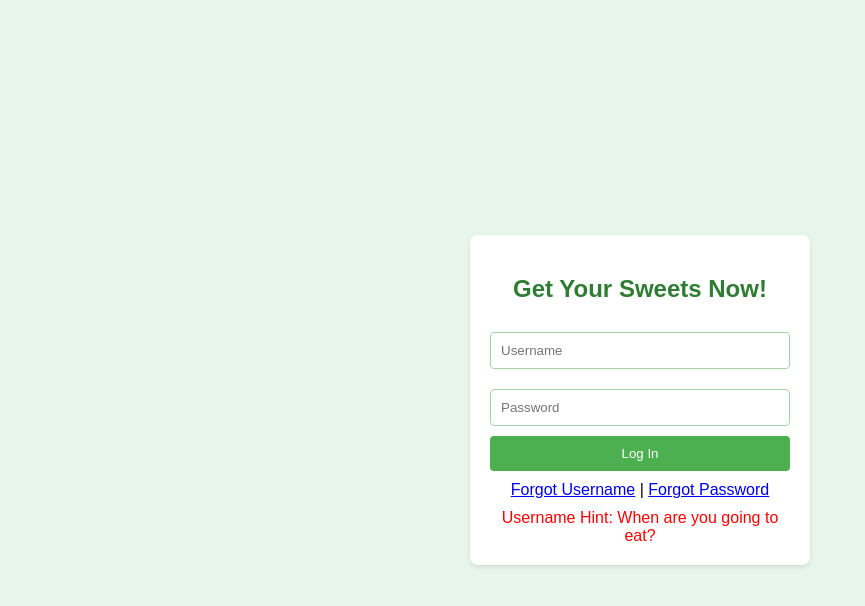
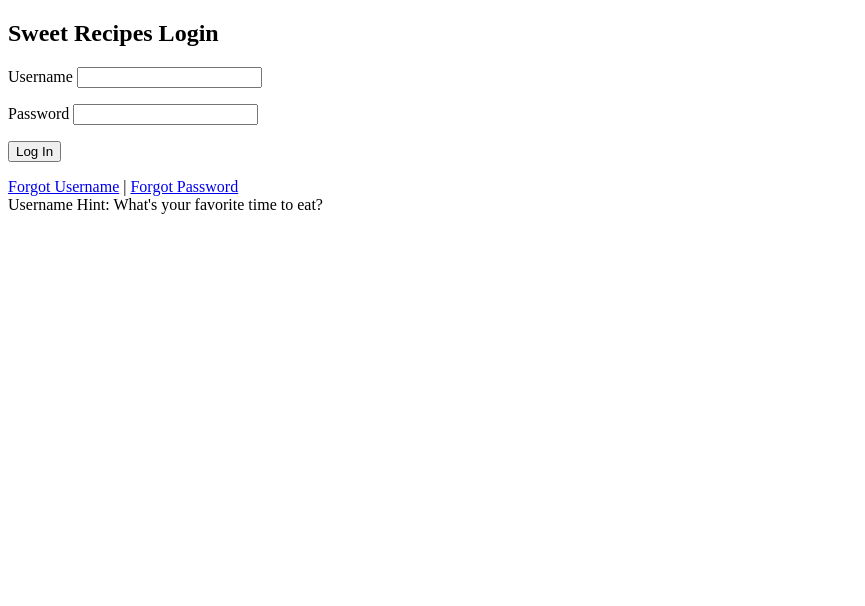
Before and after one commit to Lior2202/SweetRecipes, a plain HTML site: page index.html in a window 1280 px wide. Both pictures are taken after a click on the link "Forgot Username". Shown: the whole page, without its empty margins (0-865 px from the left). Drawn offline with Linux system fonts and the light colour scheme.

Commit message:
Update index.html

```diff
--- a/index.html
+++ b/index.html
@@ -5,64 +5,24 @@
     <meta name="viewport" content="width=device-width, initial-scale=1.0">
     <title>Sweet Recipes Login</title>
     <style>
-        body {
-            font-family: Arial, sans-serif;
-            background-color: #e8f5e9;
-            display: flex;
-            justify-content: center;
-            align-items: center;
-            height: 100vh;
-            margin: 0;
-        }
-        .login-container {
-            background-color: white;
-            padding: 20px;
-            border-radius: 8px;
-            box-shadow: 0 2px 4px rgba(0,0,0,0.1);
-            width: 300px;
-        }
-        h2 {
-            text-align: center;
-            color: #2e7d32;
-        }
-        input {
-            width: 100%;
-            padding: 10px;
-            margin: 10px 0;
-            border: 1px solid #a5d6a7;
-            border-radius: 4px;
-            box-sizing: border-box;
-        }
-        button {
-            width: 100%;
-            padding: 10px;
-            background-color: #4caf50;
-            color: white;
-            border: none;
-            border-radius: 4px;
-            cursor: pointer;
-        }
-        button:hover {
-            background-color: #45a049;
-        }
-        .forgot {
-            text-align: center;
-            margin-top: 10px;
-        }
-        #message {
-            color: red;
-            text-align: center;
-            margin-top: 10px;
-        }
+        /* Add your CSS styles here */
     </style>
 </head>
 <body>
     <div class="login-container">
-        <h2>Get Your Sweets Now!</h2>
+        <h2>Sweet Recipes Login</h2>
         <form id="loginForm">
-            <input type="text" id="username" placeholder="Username" required>
-            <input type="password" id="password" placeholder="Password" required>
-            <button type="submit">Log In</button>
+            <p>
+                <label for="username">Username</label>
+                <input type="text" id="username" required>
+            </p>
+            <p>
+                <label for="password">Password</label>
+                <input type="password" id="password" required>
+            </p>
+            <p>
+                <button type="submit">Log In</button>
+            </p>
         </form>
         <div class="forgot">
             <a href="#" id="forgotUsername">Forgot Username</a> |
@@ -74,24 +34,30 @@
     <script>
         document.getElementById('loginForm').addEventListener('submit', function(e) {
             e.preventDefault();
-            var username = document.getElementById('dinner').value;
-            var password = document.getElementById('cake').value;
+            var username = document.getElementById('username').value;
+            var password = document.getElementById('password').value;
+
+            // Simple check - replace with your desired username/password
             if (username === 'admin' && password === 'password') {
+                localStorage.setItem('loggedIn', 'true');
                 window.location.href = 'secret.html';
             } else {
-                document.getElementById('message').innerHTML = 'Invalid username or password';
+                document.getElementById('message').innerHTML = 'Invalid username or password.';
             }
         });
 
-        document.getElementById('forgotUsername').addEventListener('click', function(e) {
+        function forgotUsername(e) {
             e.preventDefault();
-            document.getElementById('message').innerHTML = 'Username Hint: When are you going to eat?';
-        });
+            document.getElementById('message').innerHTML = 'Username Hint: What\'s your favorite time to eat?';
+        }
 
-        document.getElementById('forgotPassword').addEventListener('click', function(e) {
+        function forgotPassword(e) {
             e.preventDefault();
-            document.getElementById('message').innerHTML = 'Password Hint: What are you going to eat?';
-        });
+            document.getElementById('message').innerHTML = 'Password Hint: What\'s your favorite food?';
+        }
+
+        document.getElementById('forgotUsername').addEventListener('click', forgotUsername);
+        document.getElementById('forgotPassword').addEventListener('click', forgotPassword);
     </script>
 </body>
 </html>
```
